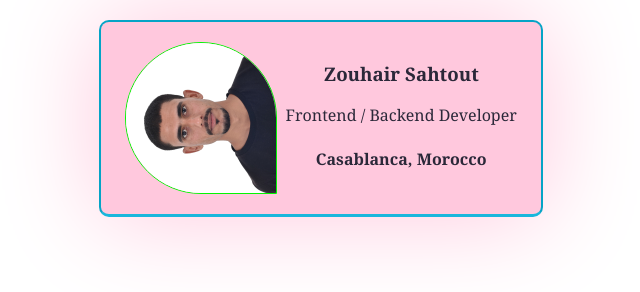
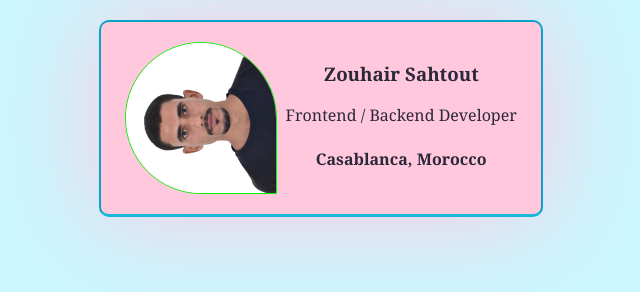
Before and after one commit to zuuhair11/my-card, a plain HTML site: page index.html in a window 1280 px wide. Shown: the whole page, without its empty margins (319-959 px from the left). Drawn offline with Linux system fonts and the light colour scheme.

Commit message:
changed the background to blue #1

```diff
--- a/styles.css
+++ b/styles.css
@@ -1,5 +1,6 @@
 body {
     margin: 20px;
+    background: #cbf6ff;
 }
 
 .avatar {
```
